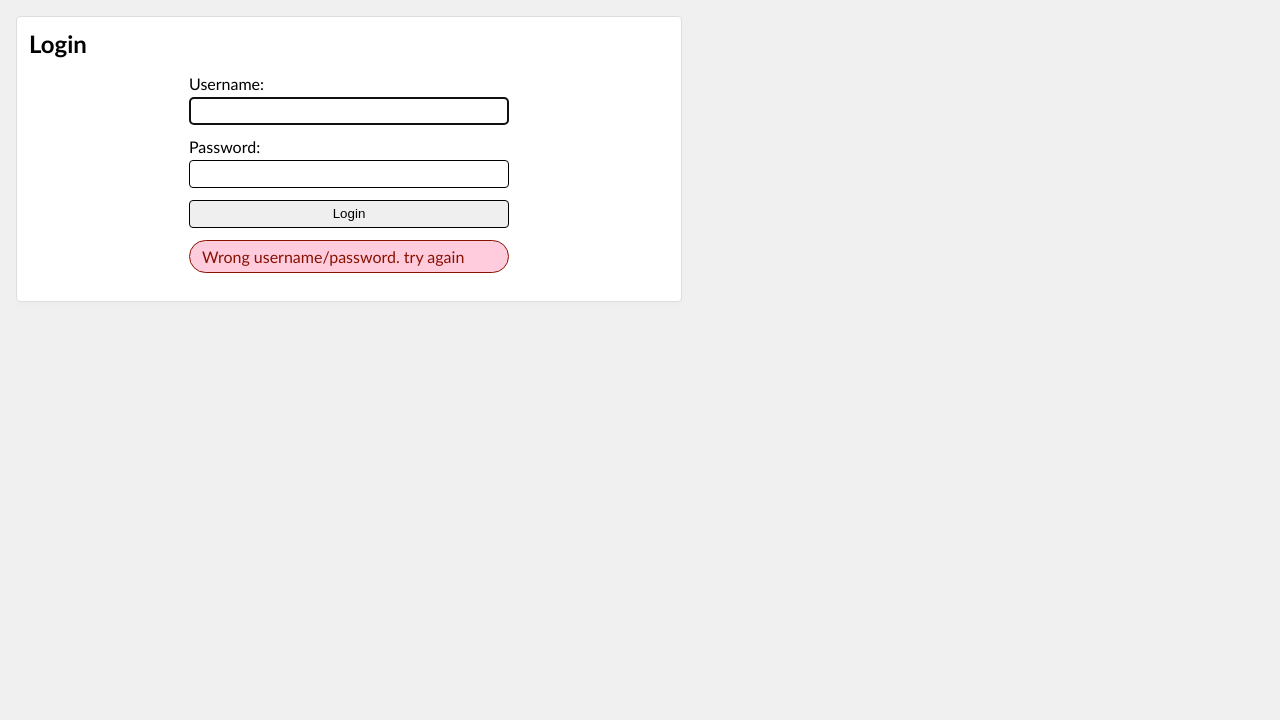
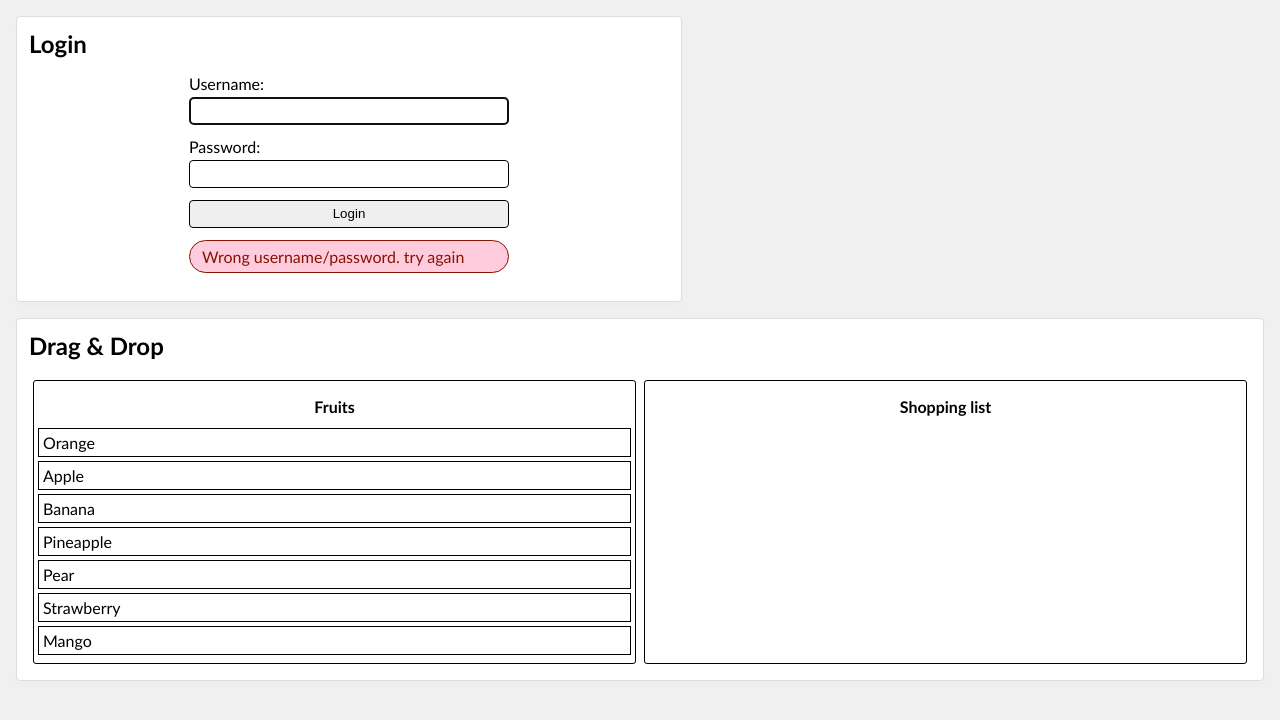
Before and after one commit to ccheraa/test-ui, a plain HTML site: page index.html in a window 1280 px wide. Both pictures are taken after typing "Sample", "Sample123" into the empty fields and a click on the input "Login". Drawn offline with nearby package versions, Linux system fonts and the light colour scheme.

Commit message:
added drag and drop test

```diff
--- a/app.css
+++ b/app.css
@@ -25,10 +25,10 @@ input {
 .success {
   color: #180;
 }
-.message.error {
+.bg-error {
   background-color: #fcd;
 }
-.message.success {
+.bg-success {
   background-color: #cfd;
 }
 .card {
@@ -39,7 +39,7 @@ input {
   padding: 12px;
   margin: 16px;
 }
-.card .title {
+.card > .title {
   font-size: 24px;
   margin-bottom: 16px;
   font-weight: bold;
@@ -57,3 +57,27 @@ form input {
   margin-bottom: 12px;
   line-height: 24px;
 }
+#dnd {
+  display: flex;
+  flex-direction: row;
+}
+#dnd .list {
+  display: flex;
+  flex-direction: column;
+  flex: 1;
+  border-radius: 3px;
+  border: 1px solid;
+  padding: 4px;
+  margin: 4px;
+}
+#dnd .list .title {
+  font-weight: bold;
+  text-align: center;
+  margin: 12px 0;
+  pointer-events: none;
+}
+#dnd .list .item {
+  border: 1px solid;
+  padding: 4px;
+  margin-bottom: 4px;
+}
--- a/app.js
+++ b/app.js
@@ -1,13 +1,11 @@
 $(function() {
-  console.log($);
-  console.log($('#login-form'));
   $('#login-form').submit(function(event) {
     event.preventDefault();
-    const username = $('#username-input').val();
-    const password = $('#password-input').val();
+    var username = $('#username-input').val();
+    var password = $('#password-input').val();
     $('.message', this).hide();
     if (username === 'root' && password === 'admin') {
-      const successMessage = $('.success', this);
+      var successMessage = $('.success', this);
       successMessage.show();
       setTimeout(function() {
         successMessage.fadeOut(1000);
@@ -18,4 +16,29 @@ $(function() {
       $('#password-input').val('');
     }
   });
+
+  $('#dnd .item').on('dragstart', function(event) {
+    event.originalEvent.dataTransfer.setData('fruit', $(this).attr('id'));
+    event.originalEvent.dataTransfer.setData('list', $(this).parent('.list').attr('id'));
+  });
+  $('#dnd .item').on('dragend', function(event) {
+    $('#dnd .list').removeClass('success bg-success');
+  });
+  $('#dnd .list').on('dragover', function(event) {
+    event.preventDefault();
+  });
+  $('#dnd .list, #dnd .list *').on('drop', function(event) {
+    var source = event.originalEvent.dataTransfer.getData('list');
+    var targetEl = $(event.target);
+    var target;
+    if (targetEl.hasClass('list')) {
+      target = targetEl.attr('id');
+    } else {
+      target = targetEl.parent('.list').attr('id');
+    }
+    if (source !== target) {
+      var fruit = event.originalEvent.dataTransfer.getData('fruit');
+      $('#' + target).append($('#' + fruit));
+    }
+  });
 });
--- a/index.html
+++ b/index.html
@@ -18,9 +18,28 @@
       <label for="password-input">Password:</label>
       <input type="password" name="password" id="password-input">
       <input type="submit" value="Login">
-      <div class="message error" style="display: none;">Wrong username/password. try again</div>
-      <div class="message success" style="display: none;">Successfully logged in. Welcome back.</div>
+      <div class="message bg-error error" style="display: none;">Wrong username/password. try again</div>
+      <div class="message bg-success success" style="display: none;">Successfully logged in. Welcome back.</div>
     </form>
+  </div>
+  <!-- drag and drop -->
+  <div class="card">
+    <div class="title">Drag &amp; Drop</div>
+    <div id="dnd">
+      <div class="list" id="fruits">
+        <div class="title">Fruits</div>
+        <div class="item" draggable="true" id="fruit-1">Orange</div>
+        <div class="item" draggable="true" id="fruit-2">Apple</div>
+        <div class="item" draggable="true" id="fruit-3">Banana</div>
+        <div class="item" draggable="true" id="fruit-4">Pineapple</div>
+        <div class="item" draggable="true" id="fruit-5">Pear</div>
+        <div class="item" draggable="true" id="fruit-6">Strawberry</div>
+        <div class="item" draggable="true" id="fruit-7">Mango</div>
+      </div>
+      <div class="list" id="shopping-list">
+        <div class="title">Shopping list</div>
+      </div>
+    </div>
   </div>
   <script src="app.js"></script>
 </body>
```
